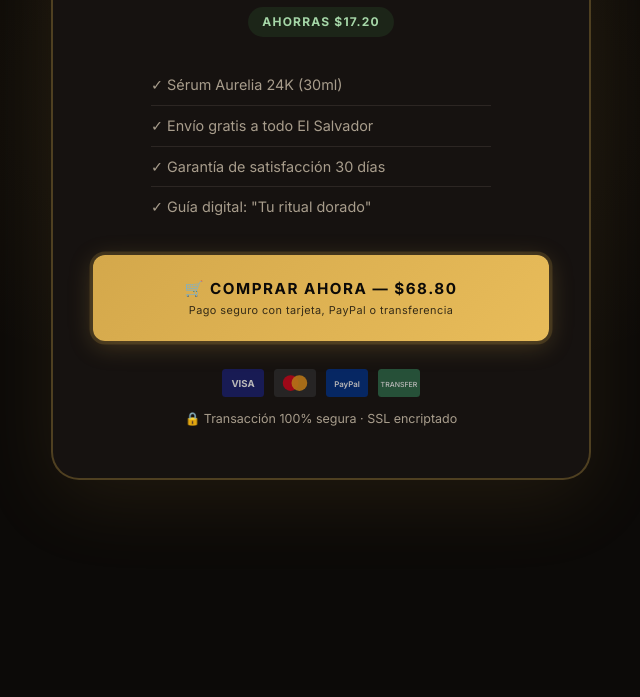
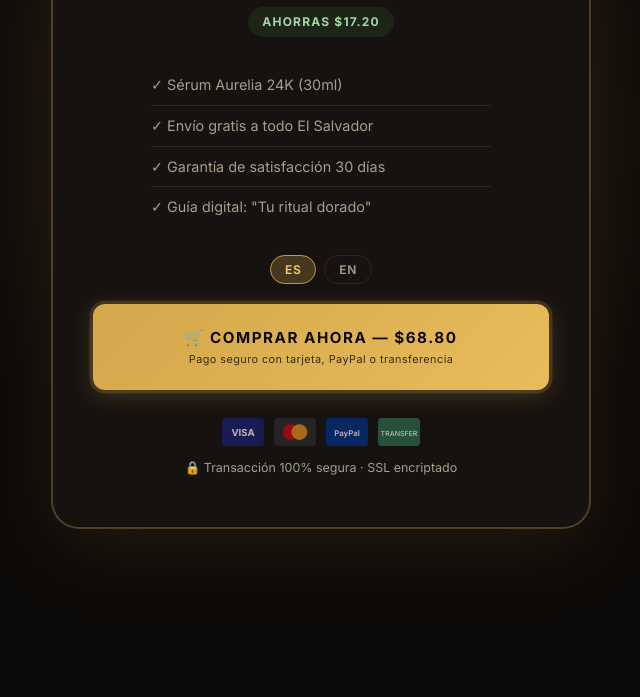
Before and after one commit to carlos2024r3223rw/aurelia-landing-page, a plain HTML site: page index.html in a window 1280 px wide. Shown: the part 4354-5051 px from the top of the page, without its empty margins (319-959 px from the left). Drawn offline with nearby package versions, Linux system fonts and the light colour scheme; a web font is replaced by a local one.

Commit message:
feat: añadir botón selector de idiomas (ES/EN) sobre botón de comprar

```diff
--- a/index.html
+++ b/index.html
@@ -353,6 +353,10 @@
         <li>✓ Garantía de satisfacción 30 días</li>
         <li>✓ Guía digital: "Tu ritual dorado"</li>
       </ul>
+      <div class="lang-toggle" aria-label="Cambiar idioma">
+        <button class="lang-toggle__btn is-active" data-lang="es">ES</button>
+        <button class="lang-toggle__btn" data-lang="en">EN</button>
+      </div>
       <a href="#" class="btn btn--cta btn--xl btn--pulse" id="mainBuyBtn">
         <span class="btn__text">🛒 COMPRAR AHORA — $68.80</span>
         <span class="btn__sub">Pago seguro con tarjeta, PayPal o transferencia</span>
--- a/script.js
+++ b/script.js
@@ -198,4 +198,18 @@
     });
   });
 
+  // ---------- LANGUAGE TOGGLE ----------
+  document.querySelectorAll('.lang-toggle__btn').forEach(function (btn) {
+    btn.addEventListener('click', function () {
+      document.querySelectorAll('.lang-toggle__btn').forEach(function (b) {
+        b.classList.remove('is-active');
+      });
+      this.classList.add('is-active');
+
+      // Opcional: Aquí se podría agregar la lógica real para cambiar el idioma
+      // document.documentElement.lang = this.getAttribute('data-lang');
+      // updateLanguage(this.getAttribute('data-lang'));
+    });
+  });
+
 })();
--- a/style.css
+++ b/style.css
@@ -1047,3 +1047,33 @@ input { font-family: var(--font-body); }
   .hero__glow { animation: none; }
   html { scroll-behavior: auto; }
 }
+
+/* ---------- LANGUAGE TOGGLE ---------- */
+.lang-toggle {
+  display: flex;
+  justify-content: center;
+  align-items: center;
+  gap: 8px;
+  margin-bottom: 20px;
+}
+.lang-toggle__btn {
+  padding: 6px 14px;
+  border-radius: var(--radius-xl);
+  font-size: 0.75rem;
+  font-weight: 600;
+  color: var(--text-muted);
+  border: 1px solid var(--border-subtle);
+  background: transparent;
+  transition: all 0.3s ease;
+  cursor: pointer;
+  letter-spacing: 0.05em;
+}
+.lang-toggle__btn:hover {
+  color: var(--gold-bright);
+  border-color: var(--border-gold);
+}
+.lang-toggle__btn.is-active {
+  background: var(--gold-glow);
+  color: var(--gold-bright);
+  border-color: var(--gold-soft);
+}
```
